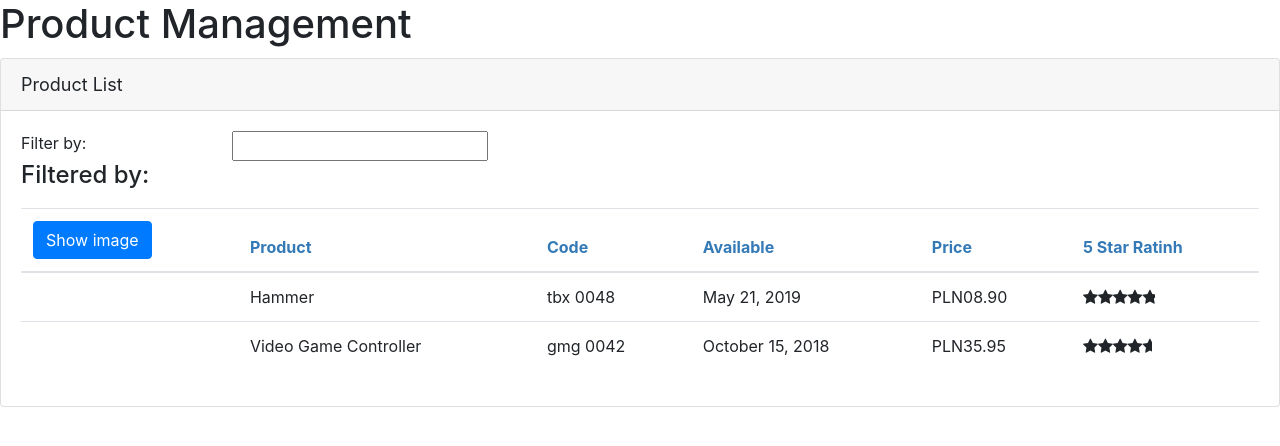
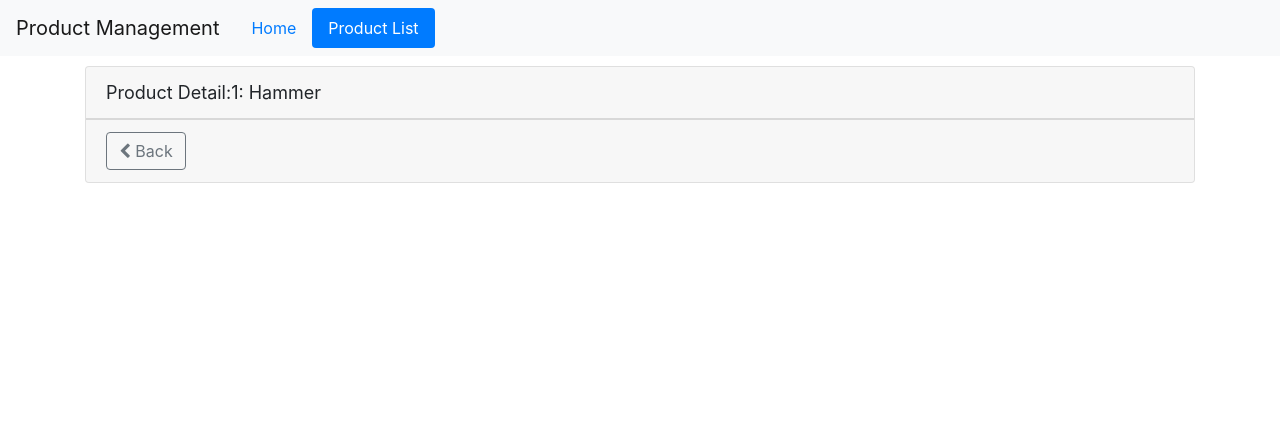
Before and after one commit to bartoszgoc/APM, an Angular app: page /products/1 in a window 1280 px wide. Shown: the top 446 px of the page. Built offline with nearby package versions, Linux system fonts and the light colour scheme.

Commit message:
implement routing, product detail component

```diff
--- a/src/app/app.component.ts
+++ b/src/app/app.component.ts
@@ -1,12 +1,19 @@
-import {Component} from '@angular/core';
+import { Component } from '@angular/core';
 
 @Component({
   selector: 'pm-root',
   template: `
-    <div><h1>{{pageTitle}}</h1>
-    <pm-products></pm-products>
-    </div>
-  `
+  <nav class='navbar navbar-expand navbar-light bg-light'>
+  <a class='navbar-brand'>{{pageTitle}}</a>
+    <ul class='nav nav-pills'>
+     <li><a class='nav-link' routerLinkActive='active' [routerLink]="['/welcome']">Home</a></li>
+     <li><a class='nav-link' routerLinkActive='active' [routerLink]="['/products']">Product List</a></li>
+    </ul>
+  </nav>
+  <div class="container">
+    <router-outlet></router-outlet>
+  </div>
+`
 })
 export class AppComponent {
   pageTitle: string = 'Product Management';
--- a/src/app/home/welcome.component.html
+++ b/src/app/home/welcome.component.html
@@ -5,19 +5,7 @@
   <div class="card-body">
     <div class="container-fluid">
       <div class="text-center">
-        <img src="./assets/images/logo.jpg"
-             class="img-responsive center-block"
-             style="max-height:300px;padding-bottom:50px" />
-      </div>
-
-      <div class="text-center">Developed by:</div>
-      <div class="text-center">
-        <h3>Deborah Kurata</h3>
-      </div>
-
-      <div class="text-center">@deborahkurata</div>
-      <div class="text-center">
-        <a href="http://www.bit.ly/DeborahKsBlog">www.bit.ly/DeborahKsBlog</a>
+        <h3>Product Management Aplication</h3>
       </div>
     </div>
   </div>
--- /dev/null
+++ b/src/app/product/product-detail.component.html
@@ -0,0 +1,11 @@
+<div class="card" *ngIf="product">
+    <div class="card-header">
+        {{pageTitle + ": " + product.productName}}
+    </div>
+    <div class="card-footer">
+        <button class="btn btn-outline-secondary" (click)="onBack()" style="width: 80px;">
+            <i class="fa fa-chevron-left"></i>
+            Back
+        </button>
+    </div>
+</div>
--- /dev/null
+++ b/src/app/product/product-detail.component.ts
@@ -0,0 +1,37 @@
+import { Component, OnInit } from '@angular/core';
+import { ActivatedRoute, Router } from '@angular/router';
+import { IProduct } from './product';
+
+@Component({
+  templateUrl: './product-detail.component.html',
+  styleUrls: ['./product-detail.component.css']
+})
+export class ProductDetailComponent implements OnInit {
+
+  pageTitle: string = "Product Detail";
+  product: IProduct;
+
+  constructor(private route: ActivatedRoute,
+    private router: Router
+  ) { }
+
+  ngOnInit() {
+    let id = +this.route.snapshot.paramMap.get("id");
+    this.pageTitle += `:${id}`;
+    this.product =
+      {
+        "productId": 5,
+        "productName": "Hammer",
+        "productCode": "TBX-0048",
+        "releaseDate": "May 21, 2019",
+        "description": "Curved claw steel hammer",
+        "price": 8.9,
+        "starRating": 4.8,
+        "imageUrl": "assets/images/hammer.png"
+      }
+  }
+
+  onBack(): void {
+    this.router.navigate(["/products"]);
+  }
+}
--- a/src/app/product/product-list.component.html
+++ b/src/app/product/product-list.component.html
@@ -6,7 +6,7 @@
         <div class="row">
             <div class="col-md-2">Filter by:</div>
             <div class="col-md-4">
-                <input type="text" [(ngModel)] = 'listFilter'/>
+                <input type="text" [(ngModel)]='listFilter' />
             </div>
         </div>
         <div class="row">
@@ -36,11 +36,18 @@
                             <img *ngIf='showImage' [src]='product.imageUrl' [title]='product.title'
                                 [style.width.px]='imageWidth' [style.margin.px]='imageMargin'>
                         </td>
-                        <td>{{product.productName }} </td>
+                        <td>
+                            <a [routerLink]="['/products', product.productId]">
+                                {{product.productName }}
+                            </a>
+                        </td>
                         <td>{{product.productCode | lowercase | convertToSpaces:'-'}}</td>
                         <td>{{product.releaseDate}}</td>
                         <td>{{product.price| currency:"PLN":symbol:"2.2-2"}}</td>
-                        <td><pm-star [rating]="product.starRating" [productName]="product.productName" (ratingClicked)="onRatingClicked($event)"></pm-star></td>
+                        <td>
+                            <pm-star [rating]="product.starRating" [productName]="product.productName"
+                                (ratingClicked)="onRatingClicked($event)"></pm-star>
+                        </td>
                     </tr>
                 </tbody>
             </table>
--- a/src/app/product/product-list.component.ts
+++ b/src/app/product/product-list.component.ts
@@ -3,7 +3,6 @@ import { IProduct } from "./product";
 import { ProductService } from './ProductService';
 
 @Component({
-    selector: "pm-products",
     templateUrl: "./product-list.component.html",
     styleUrls: ["./product-list.component.css"]
 })
@@ -14,6 +13,7 @@ export class ProductListComponent implements OnInit {
     imageWidth: number = 50;
     imageMargin: number = 2;
     showImage: boolean = false;
+    errorMessage: string;
 
     _listFilter: string;
     get listFilter(): string {
@@ -46,8 +46,14 @@ export class ProductListComponent implements OnInit {
     }
 
     ngOnInit(): void {
-        this.products = this.productService.getProducts();
-        this.filteredProducts = this.products;
+        this.productService.getProducts().subscribe({
+            next: products =>{
+                this.products = products;
+                this.filteredProducts = this.products;
+            },
+            error: err => this.errorMessage = err
+        });
+
     }
 
 }
--- a/src/app/product/productService.ts
+++ b/src/app/product/productService.ts
@@ -1,32 +1,38 @@
-import { Injectable } from "@angular/core";
+import { Injectable } from '@angular/core';
+import { HttpClient, HttpErrorResponse } from '@angular/common/http';
+import { Observable, throwError } from 'rxjs';
+import { catchError, tap, map } from 'rxjs/operators';
+
 import { IProduct } from './product';
 
 @Injectable({
     providedIn: "root"
 })
 export class ProductService {
+    private productUrl = "api/products/products.json";
 
-    getProducts(): IProduct[] {
-      return [
-        {
-          "productId": 5,
-          "productName": "Hammer",
-          "productCode": "TBX-0048",
-          "releaseDate": "May 21, 2019",
-          "description": "Curved claw steel hammer",
-          "price": 8.9,
-          "starRating": 4.8,
-          "imageUrl": "assets/images/hammer.png"
-        },
-        {
-          "productId": 10,
-          "productName": "Video Game Controller",
-          "productCode": "GMG-0042",
-          "releaseDate": "October 15, 2018",
-          "description": "Standard two-button video game controller",
-          "price": 35.95,
-          "starRating": 4.6,
-          "imageUrl": "assets/images/xbox-controller.png"
-        }];
+    constructor(private http: HttpClient){}
+
+    getProducts(): Observable<IProduct[]> {
+      return this.http.get<IProduct[]>(this.productUrl).pipe(
+          tap(data => console.log("All:" + JSON.stringify(data))),
+          catchError(this.handleError)
+      );
     }
+
+    private handleError(err: HttpErrorResponse) {
+        // in a real world app, we may send the server to some remote logging infrastructure
+        // instead of just logging it to the console
+        let errorMessage = '';
+        if (err.error instanceof ErrorEvent) {
+          // A client-side or network error occurred. Handle it accordingly.
+          errorMessage = `An error occurred: ${err.error.message}`;
+        } else {
+          // The backend returned an unsuccessful response code.
+          // The response body may contain clues as to what went wrong,
+          errorMessage = `Server returned code: ${err.status}, error message is: ${err.message}`;
+        }
+        console.error(errorMessage);
+        return throwError(errorMessage);
+      }
 }
```
Also changed, not shown: src/app/app.module.ts (+17 -2 lines), src/app/product/product-detail.component.css (added), 32 other files (tests, documents, lock files or other folders).
